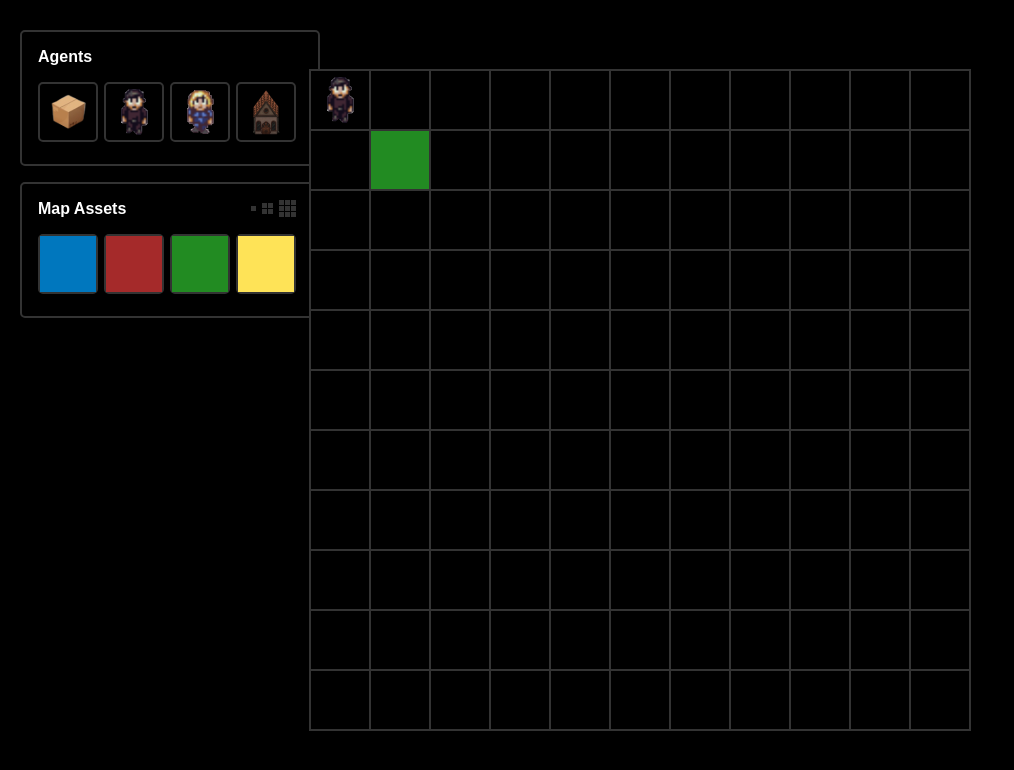
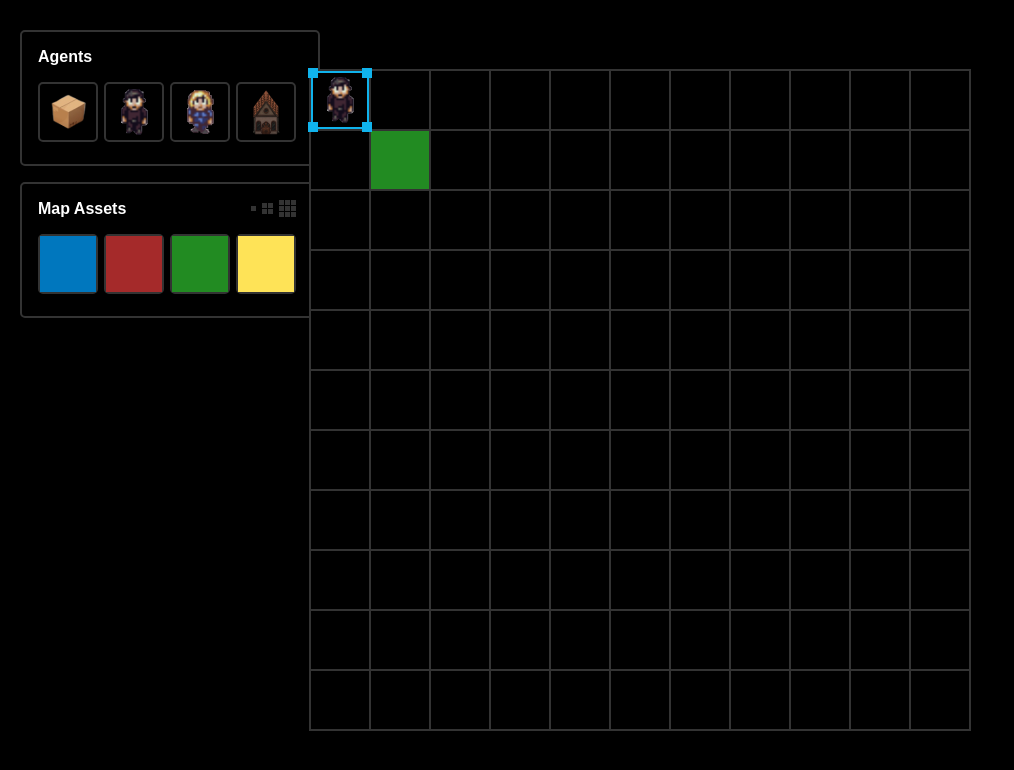
Before and after one commit to taigfs/hc-ui-react-dnd, a React (Vite) app: page / in a window 1280 px wide. Both pictures are taken after a click on the element 340 px from the left and 100 px from the top of the page. Shown: the top 770 px of the page, without its empty margins (0-1014 px from the left). Built offline with nearby package versions, Linux system fonts and the light colour scheme.

Commit message:
Fixed click and move to paint; Implemented selected agent;

```diff
--- a/src/components/Agent.tsx
+++ b/src/components/Agent.tsx
@@ -13,8 +13,14 @@ interface AgentProps {
 export default function Agent({ agentIndex, sprite }: AgentProps) {
   const item: AgentItemProps = { type: ItemTypes.AGENT, agentIndex, sprite };
 
-  const setActiveButton = useBoardStore((state) => state.setActiveButton);
-  const onClick = () => setActiveButton(null);
+  const { setActiveButton, setSelectedAgentIndex, selectedAgentIndex } = useBoardStore((state) => state);
+
+  const isSelected = agentIndex === selectedAgentIndex;
+
+  const onClick = () => {
+    setActiveButton(null);
+    setSelectedAgentIndex(agentIndex);
+  };
 
   const [{isDragging}, drag] = useDrag(() => ({
     type: item.type,
@@ -25,11 +31,21 @@ export default function Agent({ agentIndex, sprite }: AgentProps) {
     collect: monitor => ({
       isDragging: !!monitor.isDragging(),
     }),
-  }))
+  }));
+
+  const Handlers = () => (
+    <HandlersContainer handlerSize={10}>
+      <Handler />
+      <Handler />
+      <Handler />
+      <Handler />
+    </HandlersContainer>
+  );
 
   return (
-    <Container ref={drag} isDragging={isDragging} onClick={onClick}>
+    <Container ref={drag} isDragging={isDragging} onClick={onClick} isSelected={isSelected}>
       <AgentImage sprite={sprite} />
+      { !!isSelected && <Handlers /> }
     </Container>
   );
 }
@@ -65,11 +81,13 @@ export function AgentButton ({ sprite }: AgentButtonProps) {
 
 interface ContainerProps {
   isDragging: boolean;
+  isSelected?: boolean;
 }
 
 const Container = styled.div<ContainerProps>`
   position: absolute;
   opacity: ${({ isDragging }) => isDragging ? '0.5' : '1'};
+  z-index: 3;
   height: 100%;
   width: 100%;
   display: flex;
@@ -80,4 +98,43 @@ const Container = styled.div<ContainerProps>`
   font-weight: bold;
   cursor: move;
   background: transparent;
+  box-sizing: border-box;
+  ${({ isSelected, theme }) => isSelected ? `border: 2px solid ${theme.color.featuredSquareBorder};` : ``}
 `;
+
+interface HandlersContainerProps {
+  handlerSize: number;
+}
+
+const HandlersContainer = styled.div<HandlersContainerProps>`
+
+  div {
+    width: ${({ handlerSize }) => handlerSize}px;
+    height: ${({ handlerSize }) => handlerSize}px;
+  }
+
+  div:nth-child(1) {
+    top: -${({ handlerSize }) => handlerSize/2}px;
+    left: -${({ handlerSize }) => handlerSize/2}px;
+  }
+
+  div:nth-child(2) {
+    top: -${({ handlerSize }) => handlerSize/2}px;
+    right: -${({ handlerSize }) => handlerSize/2}px;
+  }
+
+  div:nth-child(3) {
+    bottom: -${({ handlerSize }) => handlerSize/2}px;
+    left: -${({ handlerSize }) => handlerSize/2}px;
+  }
+
+  div:nth-child(4) {
+    bottom: -${({ handlerSize }) => handlerSize/2}px;
+    right: -${({ handlerSize }) => handlerSize/2}px;
+  }
+`;
+
+const Handler = styled.div`
+  position: absolute;
+  background-color: ${({ theme }) => theme.color.featuredSquareBorder};
+`;
--- a/src/components/BoardSquare.tsx
+++ b/src/components/BoardSquare.tsx
@@ -1,10 +1,11 @@
-import React from 'react'
+import React, { useState } from 'react'
 import { useDrop } from 'react-dnd';
 import styled from 'styled-components';
 import { ItemTypes, MapAssetSprite } from '../enum';
 import { AgentItemProps } from '../interfaces/AgentItem';
 import { useBoardStore } from '../state/store';
 import { canMoveAgent } from './Board';
+import { MapAsset } from './MapAsset';
 
 interface BoardSquareProps {
   x: number;
@@ -14,17 +15,31 @@ interface BoardSquareProps {
 
 export default function BoardSquare({ x, y, children }: BoardSquareProps) {
 
+  const [previewMapAsset, setPreviewMapAsset] = useState<boolean>(false);
+
   const { setAgentPosition, addAgent, agentPositions, setMapAsset, activeButton, isMouseDown } = useBoardStore((state) => state);
 
-  const onSetMapAsset = () => {
-    if (Object.values(MapAssetSprite).includes(activeButton as MapAssetSprite)) {
-      const mapAssetSprite = activeButton as MapAssetSprite;
-      setMapAsset(x, y, mapAssetSprite);
+  const isActiveButtonAMapAsset = Object.values(MapAssetSprite).includes(activeButton as MapAssetSprite);
+
+  const onClick = () => {
+    if (isActiveButtonAMapAsset) {
+      setMapAsset(x, y, activeButton as MapAssetSprite);
     }
+  };
+
+  const onMouseEnter = () => {
+    if (isActiveButtonAMapAsset && isMouseDown) {
+      setMapAsset(x, y, activeButton as MapAssetSprite);
+    } else if (isActiveButtonAMapAsset) {
+      setPreviewMapAsset(true);
+    }
+  };
+
+  const onMouseDown = () => isActiveButtonAMapAsset && setMapAsset(x, y, activeButton as MapAssetSprite);
+
+  const onMouseLeave = () => {
+    if (previewMapAsset) { setPreviewMapAsset(false); }
   }
-
-  const onClick = () => onSetMapAsset()
-  const onMouseEnter = () => isMouseDown && onSetMapAsset();
 
   const dropFn = ({ type, agentIndex, sprite }: AgentItemProps) => {
     if (type === ItemTypes.AGENT) {
@@ -55,7 +70,10 @@ export default function BoardSquare({ x, y, children }: BoardSquareProps) {
       canDrop={canDrop}
       onClick={onClick}
       onMouseEnter={onMouseEnter}
+      onMouseLeave={onMouseLeave}
+      onMouseDown={onMouseDown}
     >
+      { previewMapAsset && <MapAsset sprite={activeButton as MapAssetSprite} priority={2} />}
       {children}
     </Container>
   );
--- a/src/components/MapAsset.tsx
+++ b/src/components/MapAsset.tsx
@@ -3,10 +3,11 @@ import { MapAssetSprite } from "../enum";
 
 interface MapAssetProps {
   sprite: MapAssetSprite;
+  priority?: number;
 }
 
-export function MapAsset ({ sprite }: MapAssetProps) {
-  return <Container sprite={sprite}/>
+export function MapAsset ({ sprite, priority }: MapAssetProps) {
+  return <Container sprite={sprite} priority={priority} />
 }
 
 export function MapAssetButton ({ sprite }: MapAssetProps) {
@@ -15,12 +16,14 @@ export function MapAssetButton ({ sprite }: MapAssetProps) {
 
 interface ContainerProps {
   sprite: MapAssetSprite;
+  priority?: number;
 }
 
 const Container = styled.div<ContainerProps>`
   position: absolute;
   height: 100%;
   width: 100%;
+  z-index: ${({ priority }) => priority || 1};
   background-color: ${({ sprite }) => {
     switch (sprite) {
       case MapAssetSprite.BLUE_LAND: return '#0077BE';
--- a/src/components/Toolbar/AssetSizeButton.tsx
+++ b/src/components/Toolbar/AssetSizeButton.tsx
@@ -6,7 +6,7 @@ interface AssetSizeButtonProps {
 
 export const AssetSizeButton = ({ size }: AssetSizeButtonProps) => {
   const squares = [];
-  for (let i = 0; i<Math.pow(size, 2); i++) { squares.push(<Square/>); }
+  for (let i = 0; i<Math.pow(size, 2); i++) { squares.push(<Square key={i} />); }
   return (
     <Container size={size}>
       { squares }
--- a/src/state/store.ts
+++ b/src/state/store.ts
@@ -4,6 +4,7 @@ import { AgentPositions } from '../interfaces/AgentPositions';
 import { MapAssetPositions } from '../interfaces/MapAssetPositions';
 
 interface BoardState {
+  selectedAgentIndex: number | null;
   agentPositions: AgentPositions;
   mapAssetPositions: MapAssetPositions;
   setMapAsset: (x: number, y: number, sprite: MapAssetSprite) => void;
@@ -13,13 +14,18 @@ interface BoardState {
   setActiveButton: (id: string | null) => void;
   isMouseDown: boolean;
   setIsMouseDown: (down: boolean) => void;
+  setSelectedAgentIndex: (i: number) => void;
 }
 
 export const useBoardStore = create<BoardState>((set) => ({
+  selectedAgentIndex: null,
   activeButton: null,
   isMouseDown: false,
   setIsMouseDown: (down: boolean) => set((state) => ({
     isMouseDown: down
+  })),
+  setSelectedAgentIndex: (i: number) => set((state) => ({
+    selectedAgentIndex: i
   })),
   mapAssetPositions: [
     {x: 1, y: 1, sprite: MapAssetSprite.GREEN_LAND}
```
